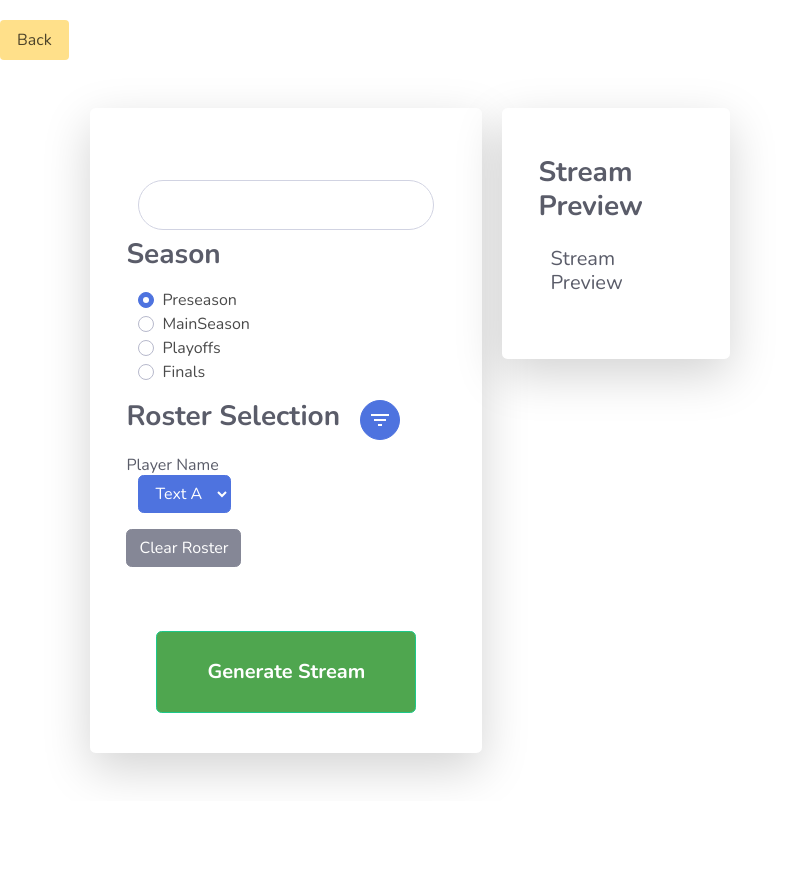
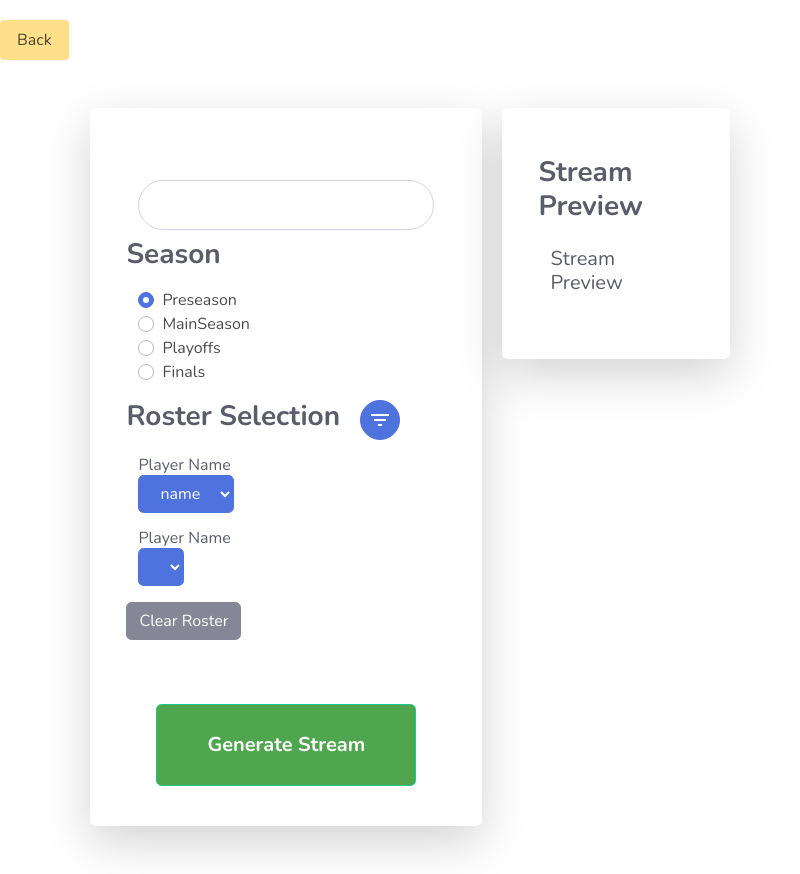
Before and after one commit to yumibyte/OBSTextEditor-New, an Electron app: page src/htmlTemplates/GamePanel.html in a window 800 px wide. Before the commit the page ends 801 px from the top, so only its background shows below. Drawn offline with nearby package versions, Linux system fonts and the light colour scheme.

Commit message:
populate dropdown from array

```diff
--- a/src/htmlTemplates/GamePanel.html
+++ b/src/htmlTemplates/GamePanel.html
@@ -96,12 +96,17 @@
                                       </div>
                                   </div>
 
-                                  <div class="row">
-                                      <div class="h6 mb-0 text-gray-800">Player Name</div>
-                                  </div>
-                                  <div class="form-group">
-                                    <select id="playerNameDropdown" class="btn btn-primary dropdown-toggle"></select>
-                                  </div>
+
+                                    <div class="form-group">
+                                        <div class="h6 mb-0 text-gray-800">Player Name</div>
+                                        <select id="playerNameDropdown" class="btn btn-primary dropdown-toggle"></select>
+                                    </div>
+
+                                    <div class="form-group">
+                                        <div class="h6 mb-0 text-gray-800">Player Name</div>
+                                        <select id="playerNameDropdown" class="btn btn-primary dropdown-toggle"></select>
+                                    </div>
+
 
 
                                   <!-- end of dropdowns-->
--- a/src/scripts/GameBaseFunctionality.js
+++ b/src/scripts/GameBaseFunctionality.js
@@ -82,13 +82,24 @@ function updateRoster() {
 
 function updatePlayerNameDropdown() {
   var playerNameDropdown = document.getElementById("playerNameDropdown");
-  var example_array = {
-    ValueA : 'Text A',
-    ValueB : 'Text B',
-    ValueC : 'Text C'
-  };
-  for (index in example_array) {
-    playerNameDropdown.options[playerNameDropdown.options.length] = new Option(example_array[index], index);
+  var playerRoster = [
+    ["name", "type", 1],
+    ["name1", "type1", 1],
+    ["name2", "type2", 1]
+
+
+  ]
+
+  for (i in playerRoster) {
+
+    console.log(playerRoster[i][0]);
+
+    var opt = playerRoster[i][0];
+    var el = document.createElement("option");
+    el.textContent = opt;
+    el.value = opt;
+    playerNameDropdown.appendChild(el);
+    // playerNameDropdown.options[playerRoster.length] = new Option(playerRoster[index][0], index);
   }
 }
 
@@ -104,18 +115,3 @@ function updateStreamPreview() {
   // add function to set all localStorage to an empty string?
   document.getElementById("streamPreviewLabel").innerHTML = localStorage.getItem("title") + "<br>" + localStorage.getItem("roster");
 }
-
-
-// if (document.readyState === 'complete') {
-//   // The page is fully loaded
-// }
-// function setUpGamePanel() {
-//   console.log("2");
-//   if (document.readyState === 'complete') {
-//     // The page is fully loaded
-//     console.log(localStorage.getItem("teamInputTitle"));
-//     document.getElementById("teamInputTitle").innerHTML = localStorage.getItem("teamInputTitle");
-//     document.getElementById("gamePanelTitle").innerHTML = localStorage.getItem("gamePanelTitle");
-//   }
-//
-// }
```
